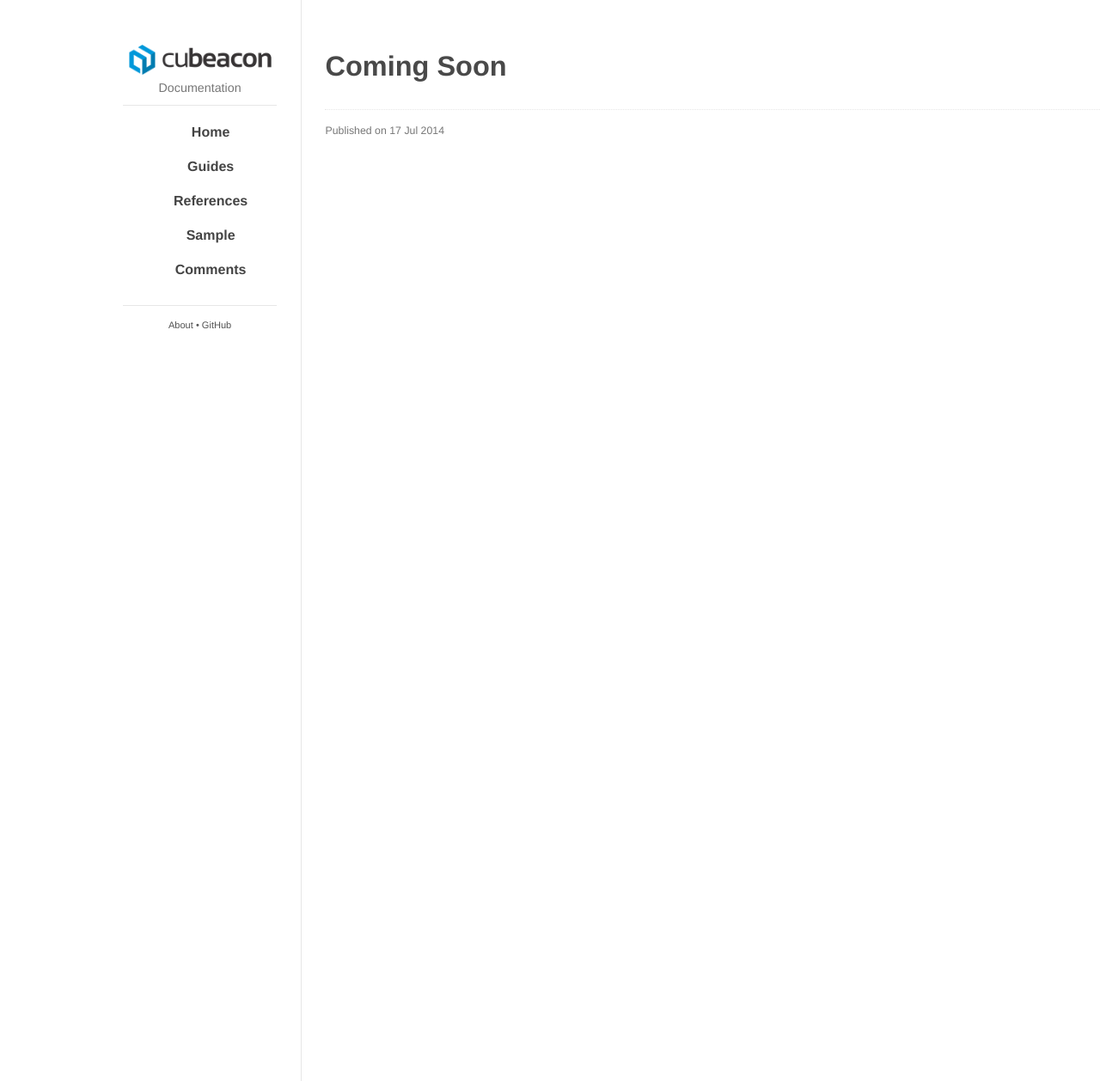
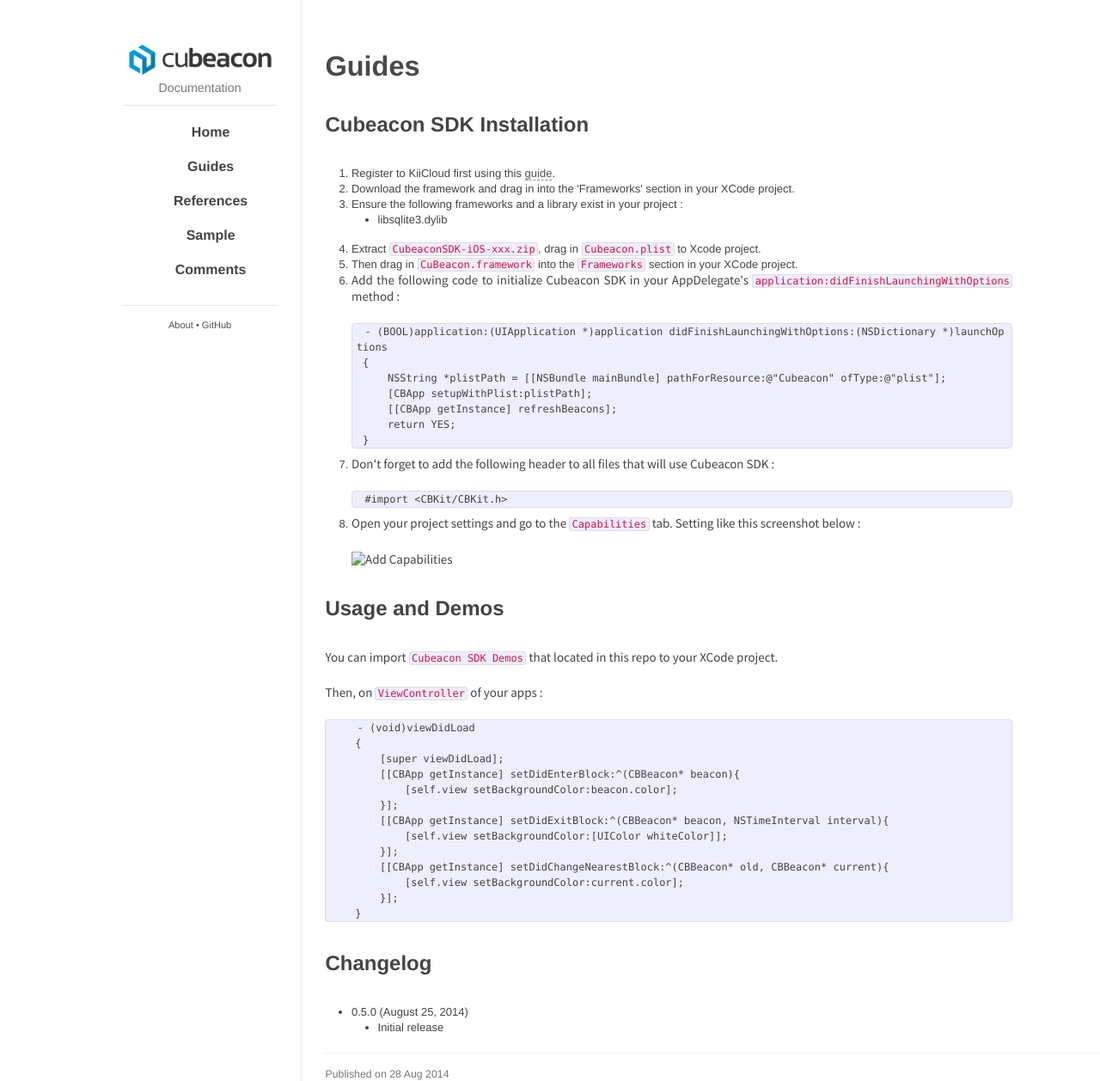
Before and after one commit to cubeacon/cubeacon.github.io, a Jekyll site: the page built from sdk/ios/guides/index.html, in a window 1280 px wide. Shown: the whole page at 86% size. Built offline with Jekyll 4.4.1, drawn with Linux system fonts in a browser that asks for light colours; Markdown is read by kramdown in place of the engine named in the settings.

Commit message:
add iOS guides

```diff
--- a/_layouts/sdkios.html
+++ b/_layouts/sdkios.html
@@ -35,7 +35,7 @@
         <div class="posts">
           <ul class="posts-list">
               <li class="post-link"><a href="/sdk/ios">Home</a></li>
-              <li class="post-link"><a href="#">Guides</a></li>
+              <li class="post-link"><a href="/sdk/ios/guides">Guides</a></li>
               <li class="post-link"><a href="/sdk/ios/references/index.html" target="_blank">References</a></li>
               <li class="post-link"><a href="https://github.com/cubeacon/ios-cubeacon-sample" target="_blank">Sample</a></li>
               <li class="post-link"><a href="https://github.com/cubeacon/ios-cubeacon-sample/issues" target="_blank">Comments</a></li>
--- a/sdk/ios/guides/index.html
+++ b/sdk/ios/guides/index.html
@@ -1,115 +1,55 @@
 ---
 layout: sdkiospost
-title: Coming Soon
+title: Guides
 cover: cover.jpg
-date:   2014-07-17 18:00:00
+date:   2014-08-28 12:38:00
 categories: posts
 ---
 
-<!--
+
 <h2 id="cubeacon-sdk-installation">Cubeacon SDK Installation</h2>
 <ol>
 <li>Register to KiiCloud first using this <a href="http://docs.cubeacon.com/saas/signup-kii/">guide</a>.</li>
-<li>Download <code>KiiCloudStorageSDK-xxx.jar</code> and <code>KiiAnalyticsSDK-xxx.jar</code>.</li>
-<li>Register to <a href="http://developer.cubeacon.com">Cubeacon SaaS</a> and download <code>CubeaconSDK-Android-xxx.zip</code>.</li>
-<li>Extract <code>CubeaconSDK-Android-xxx.zip</code>, copy <code>Cubeacon.properties</code> to the root of your project&#39;s Java <code>src</code> source folder.</li>
-<li>Then copy <code>KiiCloudStorageSDK-xxx.jar</code>, <code>KiiAnalyticsSDK-xxx.jar</code> and <code>CuBeacon.jar</code> to your <code>libs</code> directory.</li>
-<li><p>Add following permissions and service declaration to your <code>AndroidManifest.xml</code>:</p>
-<pre><code class="lang-xml"> <span class="hljs-comment">&lt;!-- Needed permissions in order to connect to internet. --&gt;</span>
- <span class="hljs-tag">&lt;<span class="hljs-title">uses-permission</span> <span class="hljs-attribute">android:name</span>=<span class="hljs-value">"android.permission.INTERNET"</span> /&gt;</span>
- <span class="hljs-tag">&lt;<span class="hljs-title">uses-permission</span> <span class="hljs-attribute">android:name</span>=<span class="hljs-value">"android.permission.WRITE_EXTERNAL_STORAGE"</span> /&gt;</span>
-
- <span class="hljs-comment">&lt;!-- Needed permissions in order to scan for beacons. --&gt;</span>
- <span class="hljs-tag">&lt;<span class="hljs-title">uses-permission</span> <span class="hljs-attribute">android:name</span>=<span class="hljs-value">"android.permission.BLUETOOTH"</span> /&gt;</span>
- <span class="hljs-tag">&lt;<span class="hljs-title">uses-permission</span> <span class="hljs-attribute">android:name</span>=<span class="hljs-value">"android.permission.BLUETOOTH_ADMIN"</span> /&gt;</span>
-
- <span class="hljs-comment">&lt;!-- Declaration that this app is usable on phones with Bluetooth Low Energy. --&gt;</span>
- <span class="hljs-tag">&lt;<span class="hljs-title">uses-feature
-</span>     <span class="hljs-attribute">android:name</span>=<span class="hljs-value">"android.hardware.bluetooth_le"</span>
-     <span class="hljs-attribute">android:required</span>=<span class="hljs-value">"true"</span> /&gt;</span>
-</code></pre>
-<pre><code class="lang-xml"> <span class="hljs-comment">&lt;!-- Cubeacon service responsible for scanning beacons. --&gt;</span>
- <span class="hljs-tag">&lt;<span class="hljs-title">service</span> <span class="hljs-attribute">android:name</span>=<span class="hljs-value">"com.eyro.cubeacon.CBService"</span>
-     <span class="hljs-attribute">android:exported</span>=<span class="hljs-value">"false"</span> /&gt;</span>
- <span class="hljs-comment">&lt;!-- Service that responsible to send Analytic data --&gt;</span>
- <span class="hljs-tag">&lt;<span class="hljs-title">service</span> <span class="hljs-attribute">android:name</span>=<span class="hljs-value">"com.kii.cloud.analytics.EventUploadService"</span> /&gt;</span>
+<li>Download the framework and drag in into the &#39;Frameworks&#39; section in your XCode project.</li>
+<li>Ensure the following frameworks and a library exist in your project :<ul>
+<li>libsqlite3.dylib</li>
+</ul>
+</li>
+<li>Extract <code>CubeaconSDK-iOS-xxx.zip</code>, drag in <code>Cubeacon.plist</code> to Xcode project.</li>
+<li>Then drag in <code>CuBeacon.framework</code> into the <code>Frameworks</code> section in your XCode project.</li>
+<li><p>Add the following code to initialize Cubeacon SDK in your AppDelegate&#39;s <code>application:didFinishLaunchingWithOptions</code> method :</p>
+<pre><code class="lang-ios"> - (BOOL)application:(UIApplication *)application didFinishLaunchingWithOptions:(NSDictionary *)launchOptions
+ {
+     NSString *plistPath = [[NSBundle mainBundle] pathForResource:@&quot;Cubeacon&quot; ofType:@&quot;plist&quot;];
+     [CBApp setupWithPlist:plistPath];
+     [[CBApp getInstance] refreshBeacons];
+     return YES;
+ }
 </code></pre>
 </li>
-<li><p>Create custom application class and add the following code to the <code>onCreate()</code> method to initialize the Cubeacon SDK.</p>
-<pre><code class="lang-xml"> public void onCreate() {
-     super.onCreate();
-     // Cubeacon SDK Initialization
-     CBApp.setup(this, &quot;Cubeacon.properties&quot;);
- }
+<li><p>Don&#39;t forget to add the following header to all files that will use Cubeacon SDK :</p>
+<pre><code class="lang-ios"> #import &lt;CBKit/CBKit.h&gt;
 </code></pre>
-<p> Don&#39;t forget to initialize your custom class to <code>AndroidManifest.xml</code></p>
-<p> (Optional) You can enable Cubeacon SDK debug logging by calling <code>CBApp.enableDebugLogging(true)</code>.</p>
+</li>
+<li><p>Open your project settings and go to the <code>Capabilities</code> tab. Setting like this screenshot below :</p>
+<p> <img src="https://raw.githubusercontent.com/cubeacon/ios-cubeacon-sample/master/capabilities.png" alt="Add Capabilities"></p>
 </li>
 </ol>
 <h2 id="usage-and-demos">Usage and Demos</h2>
-<p>You can import <code>Cubeacon SDK Demos</code> that located in this repo to your ADT. After initialization, you must download all beacon data from Cloud first.</p>
-<p>Quick start to download cloud data :</p>
-<pre><code class="lang-java">CBApp.refreshBeacon(<span class="hljs-keyword">new</span> CBApp.RefreshBeacon() {
-    <span class="hljs-annotation">@Override</span>
-    <span class="hljs-keyword">public</span> <span class="hljs-keyword">void</span> <span class="hljs-title">onBeforeRefresh</span>() {
-        <span class="hljs-comment">// do something before download started</span>
-        <span class="hljs-comment">// like showing a splashscreen or progressbar</span>
-    }
-
-    <span class="hljs-annotation">@Override</span>
-    <span class="hljs-keyword">public</span> <span class="hljs-keyword">void</span> <span class="hljs-title">onAfterRefresh</span>(String arg0) {
-        <span class="hljs-comment">// do something after download complete</span>
-        <span class="hljs-comment">// like showing main screen of your app</span>
-    }
-});
-</code></pre>
-<p>(Info) <code>CBApp.refreshBeacon</code> are implemented using background <code>AsyncTask</code> method.</p>
-<p>Then, on main activity of your apps :</p>
-<pre><code class="lang-java">    <span class="hljs-annotation">@Override</span>
-    <span class="hljs-keyword">protected</span> <span class="hljs-keyword">void</span> <span class="hljs-title">onCreate</span>(Bundle savedInstanceState) {
-        <span class="hljs-keyword">super</span>.onCreate(savedInstanceState);
-        <span class="hljs-comment">// create Cubeacon SDK Service</span>
-        CBApp.createService(<span class="hljs-keyword">this</span>);
-        setContentView(R.layout.activity_main);
-        <span class="hljs-comment">// set beacon listener of Cubeacon SDK</span>
-        CBApp.setBeaconListener(<span class="hljs-keyword">this</span>, <span class="hljs-keyword">new</span> CBApp.BeaconListener() {
-
-            <span class="hljs-annotation">@Override</span>
-            <span class="hljs-keyword">public</span> <span class="hljs-keyword">void</span> <span class="hljs-title">onExit</span>(CBBeacon beacon, <span class="hljs-keyword">long</span> timeInterval) {
-                <span class="hljs-comment">// do something when beacon exited region</span>
-            }
-
-            <span class="hljs-annotation">@Override</span>
-            <span class="hljs-keyword">public</span> <span class="hljs-keyword">void</span> <span class="hljs-title">onEnter</span>(CBBeacon beacon) {
-                <span class="hljs-comment">// do something when beacon entered region</span>
-            }
-
-            <span class="hljs-annotation">@Override</span>
-            <span class="hljs-keyword">public</span> <span class="hljs-keyword">void</span> <span class="hljs-title">onChange</span>(CBBeacon old, CBBeacon current) {
-                <span class="hljs-comment">// do something when nearest beacon changed</span>
-            }
-        });
-    }
-
-    <span class="hljs-annotation">@Override</span>
-    <span class="hljs-keyword">protected</span> <span class="hljs-keyword">void</span> <span class="hljs-title">onStart</span>() {
-        <span class="hljs-comment">// starting Cubeacon SDK service</span>
-        CBApp.startService(<span class="hljs-keyword">this</span>);
-        <span class="hljs-keyword">super</span>.onStart();
-    }
-
-    <span class="hljs-annotation">@Override</span>
-    <span class="hljs-keyword">protected</span> <span class="hljs-keyword">void</span> <span class="hljs-title">onActivityResult</span>(<span class="hljs-keyword">int</span> requestCode, <span class="hljs-keyword">int</span> resultCode, Intent data) {
-        <span class="hljs-comment">// call onActivityResult to Cubeacon SDK</span>
-        CBApp.onActivityResult(requestCode, resultCode, data);
-        <span class="hljs-keyword">super</span>.onActivityResult(requestCode, resultCode, data);
-    }
-
-    <span class="hljs-annotation">@Override</span>
-    <span class="hljs-keyword">protected</span> <span class="hljs-keyword">void</span> <span class="hljs-title">onDestroy</span>() {
-        <span class="hljs-comment">// destroy Cubeacon SDK service</span>
-        CBApp.destroyService(<span class="hljs-keyword">this</span>);
-        <span class="hljs-keyword">super</span>.onDestroy();
+<p>You can import <code>Cubeacon SDK Demos</code> that located in this repo to your XCode project. </p>
+<p>Then, on <code>ViewController</code> of your apps :</p>
+<pre><code class="lang-ios">    - (void)viewDidLoad
+    {
+        [super viewDidLoad];
+        [[CBApp getInstance] setDidEnterBlock:^(CBBeacon* beacon){
+            [self.view setBackgroundColor:beacon.color];
+        }];
+        [[CBApp getInstance] setDidExitBlock:^(CBBeacon* beacon, NSTimeInterval interval){
+            [self.view setBackgroundColor:[UIColor whiteColor]];
+        }];
+        [[CBApp getInstance] setDidChangeNearestBlock:^(CBBeacon* old, CBBeacon* current){
+            [self.view setBackgroundColor:current.color];
+        }];
     }
 </code></pre>
 <h2 id="changelog">Changelog</h2>
@@ -119,4 +59,3 @@ categories: posts
 </ul>
 </li>
 </ul>
--->
```
